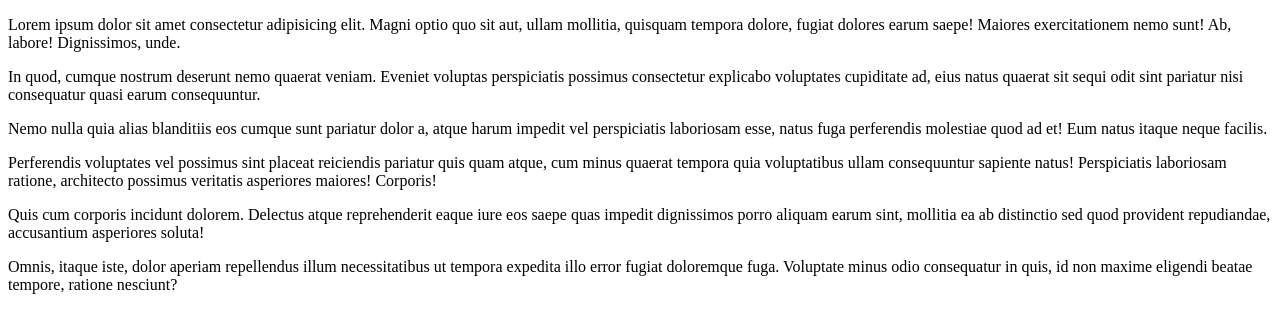
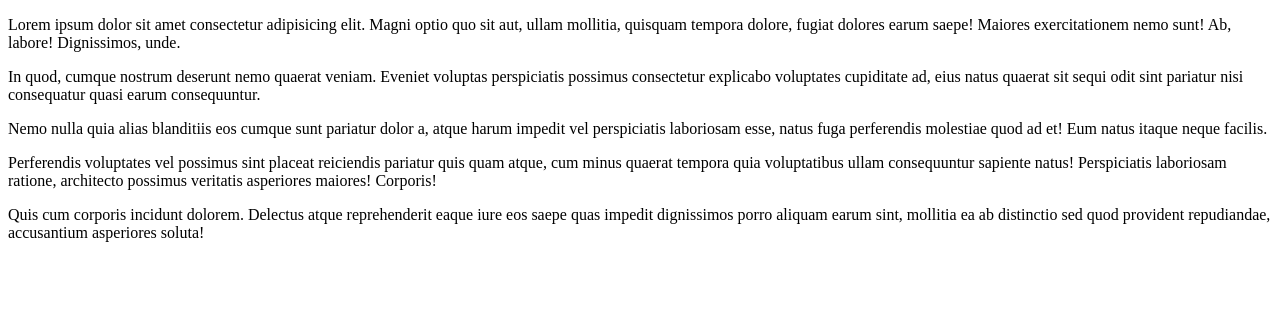
Before and after one commit to AigerimAkmatalieva/06.10.21, a plain HTML site: page index3.html in a window 1280 px wide. Drawn offline with Linux system fonts and the light colour scheme.

Commit message:
index.html

```diff
--- a/index3.html
+++ b/index3.html
@@ -12,7 +12,6 @@
   <p>Nemo nulla quia alias blanditiis eos cumque sunt pariatur dolor a, atque harum impedit vel perspiciatis laboriosam esse, natus fuga perferendis molestiae quod ad et! Eum natus itaque neque facilis.</p>
   <p>Perferendis voluptates vel possimus sint placeat reiciendis pariatur quis quam atque, cum minus quaerat tempora quia voluptatibus ullam consequuntur sapiente natus! Perspiciatis laboriosam ratione, architecto possimus veritatis asperiores maiores! Corporis!</p>
   <p>Quis cum corporis incidunt dolorem. Delectus atque reprehenderit eaque iure eos saepe quas impedit dignissimos porro aliquam earum sint, mollitia ea ab distinctio sed quod provident repudiandae, accusantium asperiores soluta!</p>
-  <p>Omnis, itaque iste, dolor aperiam repellendus illum necessitatibus ut tempora expedita illo error fugiat doloremque fuga. Voluptate minus odio consequatur in quis, id non maxime eligendi beatae tempore, ratione nesciunt?</p>
 
 </body>
 </html>
```
